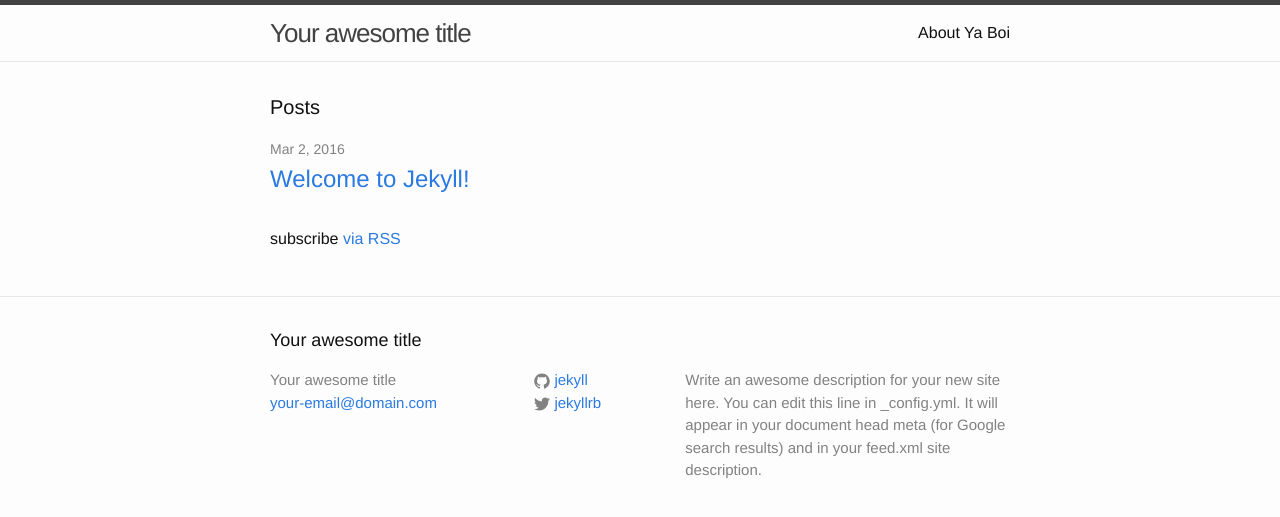
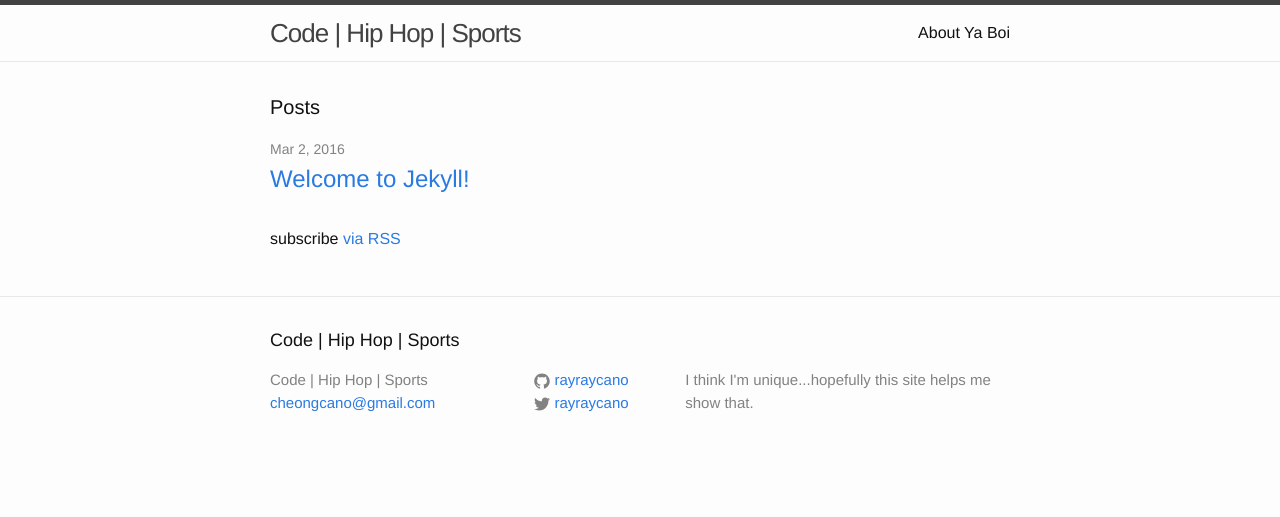
Before and after one commit to rayraycano/rayraycano.github.io, a Jekyll site: the page built from index.html, in a window 1280 px wide. Shown: the top 517 px of the page. Built offline with Jekyll 4.4.1, drawn with Linux system fonts in a browser that asks for light colours.

Commit message:
updated configuration basics like title, description, etc.

```diff
--- a/_config.yml
+++ b/_config.yml
@@ -6,16 +6,14 @@
 # 'jekyll serve'. If you change this file, please restart the server process.
 
 # Site settings
-title: Your awesome title
-email: your-email@domain.com
+title: Code | Hip Hop | Sports
+email: cheongcano@gmail.com
 description: > # this means to ignore newlines until "baseurl:"
-  Write an awesome description for your new site here. You can edit this
-  line in _config.yml. It will appear in your document head meta (for
-  Google search results) and in your feed.xml site description.
+  I think I'm unique...hopefully this site helps me show that.
 baseurl: "" # the subpath of your site, e.g. /blog
-url: "http://yourdomain.com" # the base hostname & protocol for your site
-twitter_username: jekyllrb
-github_username:  jekyll
+url: "http://rayraycano.github.io" # the base hostname & protocol for your site
+twitter_username: rayraycano
+github_username:  rayraycano
 
 # Build settings
 markdown: kramdown
```
